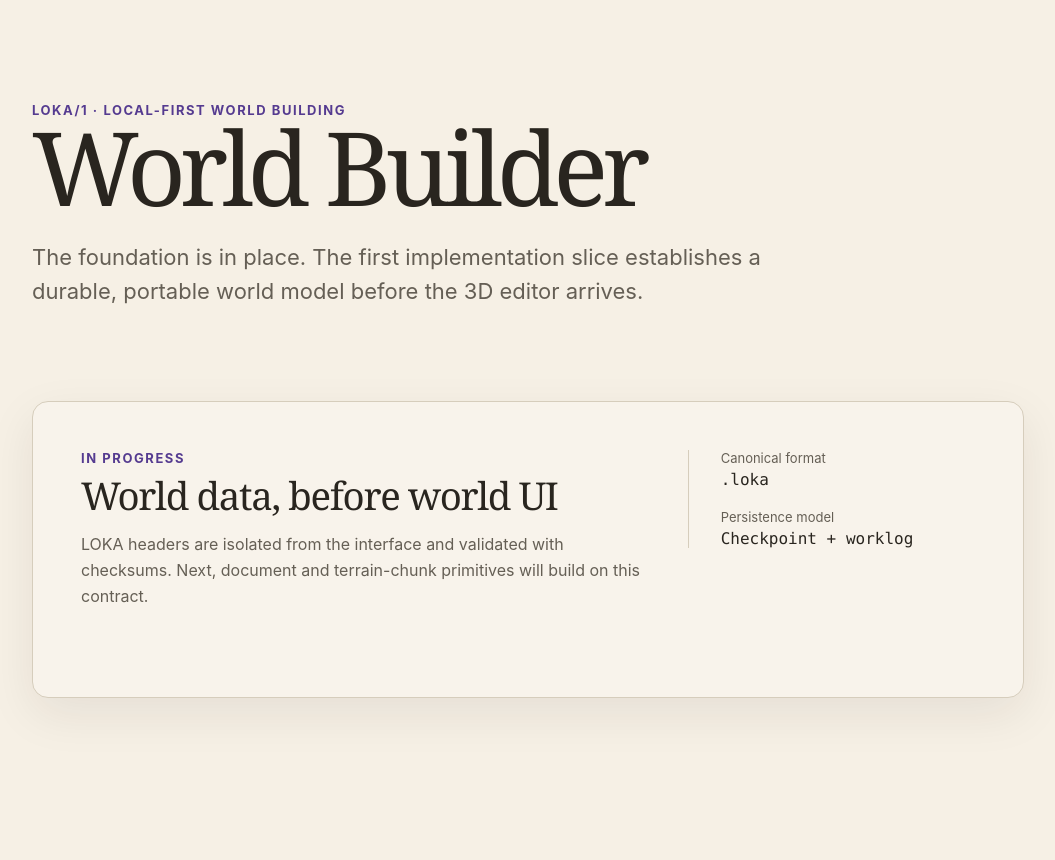
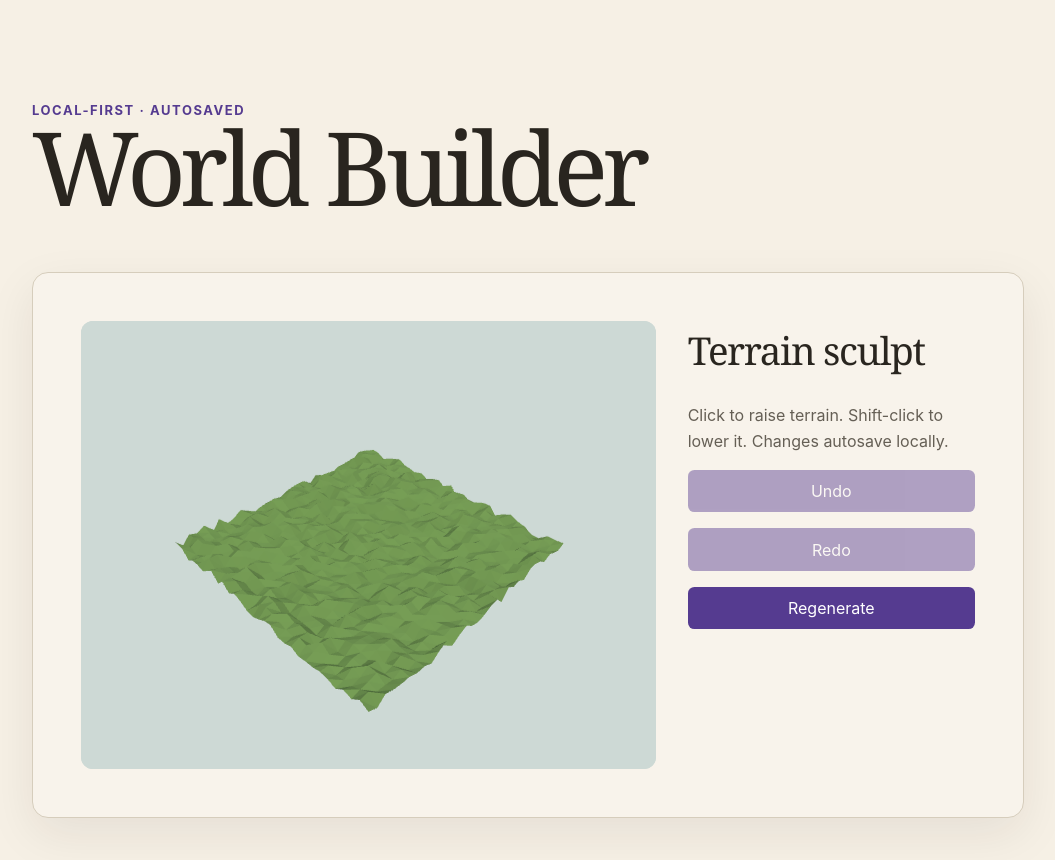
Before and after one commit to varunhv97/world-builder, a React (Vite) app: page / in a window 1280 px wide. Shown: the top 860 px of the page, without its empty margins (112-1167 px from the left). Before the commit the page ends 800 px from the top, so only its background shows below. Built offline with nearby package versions, Linux system fonts and the light colour scheme.

Commit message:
feat: add local 3d terrain editor

```diff
--- a/package.json
+++ b/package.json
@@ -13,8 +13,10 @@
     "preview": "vite preview"
   },
   "dependencies": {
+    "@types/three": "^0.185.4",
     "react": "^19.2.8",
-    "react-dom": "^19.2.8"
+    "react-dom": "^19.2.8",
+    "three": "^0.185.1"
   },
   "devDependencies": {
     "@types/node": "^24.13.3",
--- a/src/App.css
+++ b/src/App.css
@@ -56,6 +56,11 @@ h1 {
   padding: clamp(1.5rem, 4vw, 3rem);
 }
 
+.world-canvas { background: #cdd9d5; border-radius: .75rem; cursor: crosshair; height: 28rem; touch-action: none; width: 100%; }
+.foundation-card aside { display: grid; gap: 1rem; }
+.foundation-card button { background: var(--color-accent); border: 0; border-radius: .4rem; color: white; cursor: pointer; padding: .7rem 1rem; }
+.foundation-card button:disabled { cursor: not-allowed; opacity: .45; }
+
 .foundation-card h2 {
   color: var(--color-ink);
   font-family: Georgia, 'Times New Roman', serif;
--- a/src/App.tsx
+++ b/src/App.tsx
@@ -1,40 +1,37 @@
+import { useEffect, useRef, useState } from 'react'
+import { WorldRenderer } from './rendering/WorldRenderer'
 import './App.css'
 
-function App() {
-  return (
-    <main className="app-shell">
-      <section className="app-introduction" aria-labelledby="app-title">
-        <p className="eyebrow">LOKA/1 · local-first world building</p>
-        <h1 id="app-title">World Builder</h1>
-        <p className="lede">
-          The foundation is in place. The first implementation slice establishes
-          a durable, portable world model before the 3D editor arrives.
-        </p>
-      </section>
+const DIMENSION = 32
+const STORAGE_KEY = 'world-builder:milestone-1'
 
-      <section className="foundation-card" aria-labelledby="foundation-title">
-        <div>
-          <p className="status-label">In progress</p>
-          <h2 id="foundation-title">World data, before world UI</h2>
-          <p>
-            LOKA headers are isolated from the interface and validated with
-            checksums. Next, document and terrain-chunk primitives will build on
-            this contract.
-          </p>
-        </div>
-        <dl className="foundation-details">
-          <div>
-            <dt>Canonical format</dt>
-            <dd>.loka</dd>
-          </div>
-          <div>
-            <dt>Persistence model</dt>
-            <dd>Checkpoint + worklog</dd>
-          </div>
-        </dl>
-      </section>
-    </main>
-  )
+function generateTerrain(seed = Date.now()): number[] {
+  let state = seed >>> 0
+  return Array.from({ length: DIMENSION ** 2 }, (_, index) => {
+    state = (state * 1664525 + 1013904223) >>> 0
+    const x = index % DIMENSION; const y = Math.floor(index / DIMENSION)
+    return Math.round(((state / 2 ** 32) - 0.45 + Math.sin(x / 5) * 0.2 + Math.cos(y / 7) * 0.15) * 250)
+  })
 }
 
+function App() {
+  const canvasRef = useRef<HTMLCanvasElement>(null)
+  const rendererRef = useRef<WorldRenderer | null>(null)
+  const [heights, setHeights] = useState<number[]>(() => JSON.parse(localStorage.getItem(STORAGE_KEY) ?? 'null')?.heights ?? generateTerrain())
+  const [undo, setUndo] = useState<number[][]>([]); const [redo, setRedo] = useState<number[][]>([])
+
+  useEffect(() => {
+    const canvas = canvasRef.current; if (!canvas) return
+    const renderer = new WorldRenderer(canvas); rendererRef.current = renderer
+    const draw = () => renderer.render(canvas.clientWidth, canvas.clientHeight)
+    draw(); const observer = new ResizeObserver(draw); observer.observe(canvas)
+    return () => { observer.disconnect(); renderer.dispose() }
+  }, [])
+  useEffect(() => { rendererRef.current?.setTerrain({ dimension: DIMENSION, elevations: heights }); localStorage.setItem(STORAGE_KEY, JSON.stringify({ heights })); rendererRef.current?.render(canvasRef.current?.clientWidth ?? 1, canvasRef.current?.clientHeight ?? 1) }, [heights])
+  const sculpt = (event: React.PointerEvent<HTMLCanvasElement>, delta: number) => {
+    const rect = event.currentTarget.getBoundingClientRect(); const x = Math.min(DIMENSION - 1, Math.max(0, Math.floor(((event.clientX - rect.left) / rect.width) * DIMENSION))); const y = Math.min(DIMENSION - 1, Math.max(0, Math.floor(((event.clientY - rect.top) / rect.height) * DIMENSION)))
+    setUndo((history) => [...history, heights]); setRedo([]); setHeights((current) => current.map((height, index) => index === y * DIMENSION + x ? height + delta : height))
+  }
+  return <main className="app-shell"><header><p className="eyebrow">Local-first · autosaved</p><h1>World Builder</h1></header><section className="foundation-card"><canvas ref={canvasRef} className="world-canvas" onPointerDown={(event) => sculpt(event, event.shiftKey ? -35 : 35)} /><aside><h2>Terrain sculpt</h2><p>Click to raise terrain. Shift-click to lower it. Changes autosave locally.</p><button type="button" disabled={!undo.length} onClick={() => { const previous = undo.at(-1)!; setUndo((items) => items.slice(0, -1)); setRedo((items) => [...items, heights]); setHeights(previous) }}>Undo</button><button type="button" disabled={!redo.length} onClick={() => { const next = redo.at(-1)!; setRedo((items) => items.slice(0, -1)); setUndo((items) => [...items, heights]); setHeights(next) }}>Redo</button><button type="button" onClick={() => { setUndo((items) => [...items, heights]); setRedo([]); setHeights(generateTerrain()) }}>Regenerate</button></aside></section></main>
+}
 export default App
--- /dev/null
+++ b/src/rendering/WorldRenderer.ts
@@ -0,0 +1,43 @@
+import * as THREE from 'three'
+
+export interface RenderTerrain {
+  readonly dimension: number
+  readonly elevations: readonly number[]
+}
+
+/** Thin project-owned boundary around Three.js for the editor's terrain scene. */
+export class WorldRenderer {
+  readonly #renderer: THREE.WebGLRenderer
+  readonly #scene = new THREE.Scene()
+  readonly #camera = new THREE.PerspectiveCamera(45, 1, 0.1, 1_000)
+  #terrain?: THREE.Mesh<THREE.PlaneGeometry, THREE.MeshStandardMaterial>
+
+  constructor(canvas: HTMLCanvasElement) {
+    this.#renderer = new THREE.WebGLRenderer({ canvas, antialias: true })
+    this.#renderer.setPixelRatio(Math.min(window.devicePixelRatio, 2))
+    this.#scene.background = new THREE.Color('#cdd9d5')
+    this.#scene.add(new THREE.HemisphereLight('#fff5de', '#31423b', 2.2))
+    const light = new THREE.DirectionalLight('#fff0c2', 2.5)
+    light.position.set(8, 10, 6)
+    this.#scene.add(light)
+    this.#camera.position.set(11, 12, 11)
+    this.#camera.lookAt(0, 0, 0)
+  }
+
+  setTerrain(terrain: RenderTerrain): void {
+    this.#terrain?.geometry.dispose(); this.#terrain?.material.dispose(); this.#scene.remove(this.#terrain!)
+    const geometry = new THREE.PlaneGeometry(10, 10, terrain.dimension - 1, terrain.dimension - 1)
+    const positions = geometry.attributes['position']
+    if (positions === undefined) throw new Error('Terrain geometry has no position attribute.')
+    for (let index = 0; index < positions.count; index += 1) positions.setZ(index, terrain.elevations[index]! / 500)
+    positions.needsUpdate = true; geometry.rotateX(-Math.PI / 2); geometry.computeVertexNormals()
+    this.#terrain = new THREE.Mesh(geometry, new THREE.MeshStandardMaterial({ color: '#628c58', flatShading: true }))
+    this.#scene.add(this.#terrain)
+  }
+
+  render(width: number, height: number): void {
+    this.#renderer.setSize(width, height, false); this.#camera.aspect = width / height; this.#camera.updateProjectionMatrix(); this.#renderer.render(this.#scene, this.#camera)
+  }
+
+  dispose(): void { this.#terrain?.geometry.dispose(); this.#terrain?.material.dispose(); this.#renderer.dispose() }
+}
```
Also changed, not shown: 1 other file (tests, documents, lock files or other folders).
